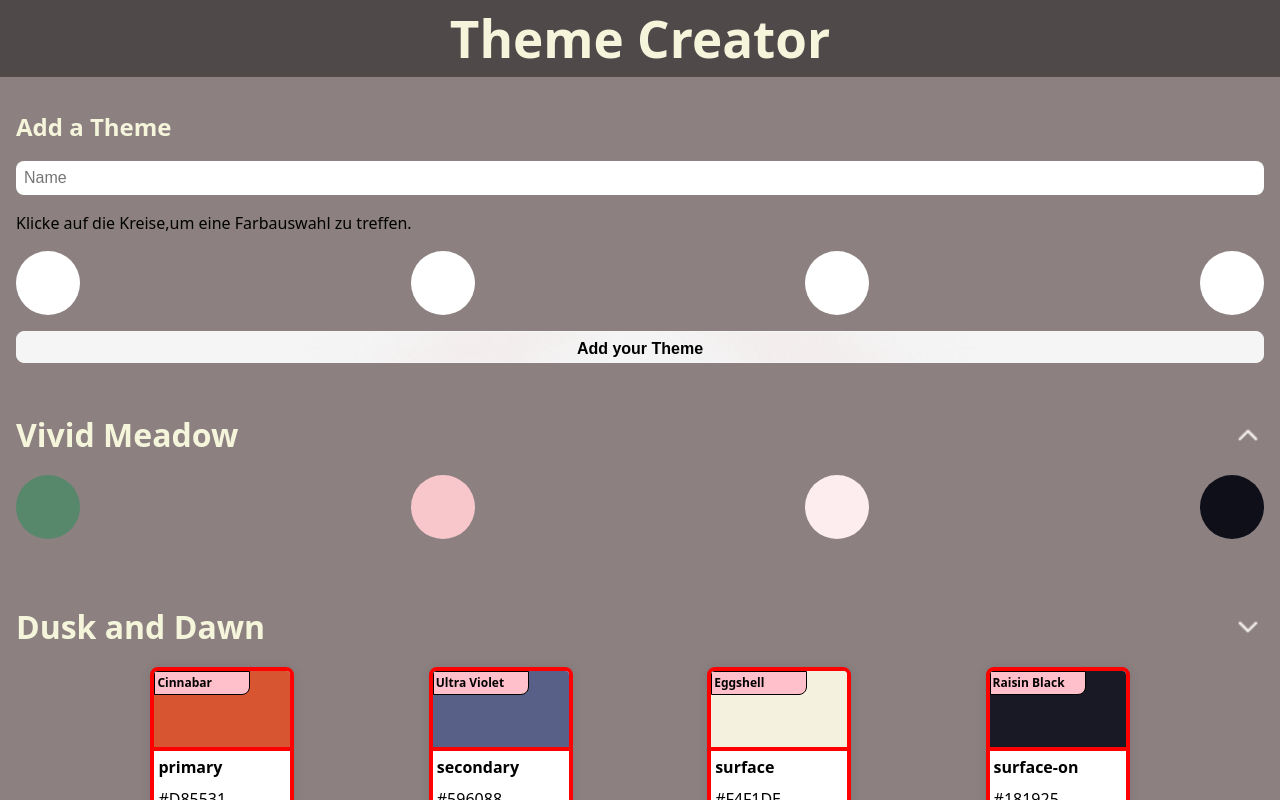
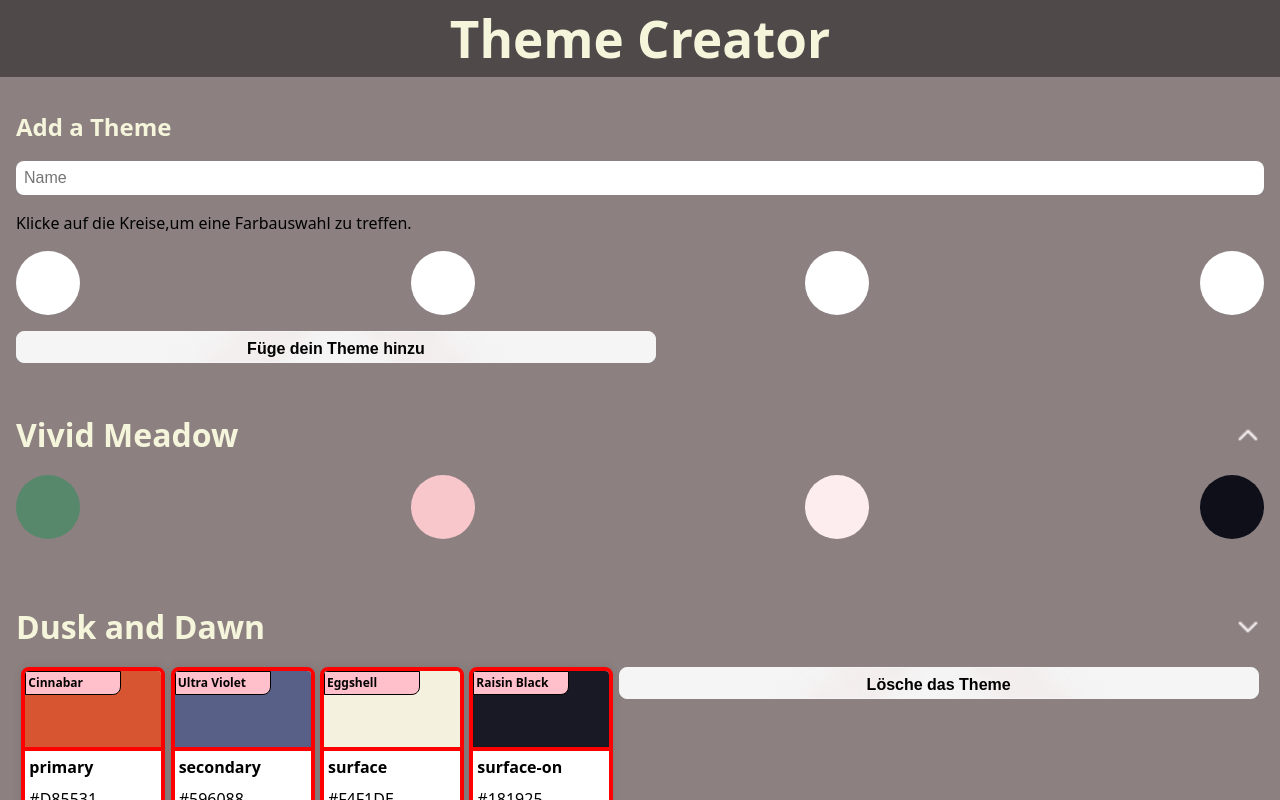
Before and after one commit to bbeck-hh/Theme-Creator, a React (Vite) app: page / in a window 1280 px wide. Both pictures are taken after a click on the button 1248 px from the left and 626 px from the top of the page. Shown: the top 800 px of the page. Built offline with nearby package versions, Linux system fonts and the light colour scheme.

Commit message:
Add theme deletion functionality and update styles for buttons

```diff
--- a/src/App.jsx
+++ b/src/App.jsx
@@ -11,12 +11,18 @@ export default function App() {
   function handleAddTheme(newTheme) {
     setThemes([...themes, newTheme]);
   }
+
+  function handleDeleteTheme(index) {
+    const newThemes = themes.filter((theme, i) => i !== index);
+    setThemes(newThemes);
+  }
+
   return (
     <>
       <header>
         <h1>Theme Creator</h1>
       </header>
-      <ThemeForm onAddTheme={handleAddTheme} />
+      <ThemeForm onAddTheme={handleAddTheme} onDeleteTheme={handleDeleteTheme} />
       {
         themes.map((theme, index) => (
           <div key={index} className="card-container">
@@ -30,6 +36,8 @@ export default function App() {
               activeTheme={activeTheme}
               //Setter-Funktion, um das aktuell geöffnete Theme zu setzen
               setActiveTheme={setActiveTheme}
+              // Funktion zum Löschen eines Themes
+              onDeleteTheme={handleDeleteTheme}
             />
           </div>
         ))
--- /dev/null
+++ b/src/components/Buttons/Buttons.css
@@ -0,0 +1,29 @@
+/* Button goes here */
+button {
+    width: 2rem;
+    height: 2rem;
+    background-image: url('./../../assets/chevron-up-w.png');
+    background-size: cover;
+    background-repeat: no-repeat;
+    background-position: center;
+    background-color: transparent;
+    border: none;
+    cursor: pointer;
+  }
+
+  button.active {
+    background-image: url('./../../assets/chevron-down-w.png');
+  }
+
+  /* Default button */
+  .delete-button,
+  .addTheme__button {
+    width: 50vw;
+    padding: .5rem;
+    background-color: #f5f5f5;
+    border: 1px solid #f5f5f5;
+    border-radius: .5rem;
+    font-size: 1rem;
+    font-weight: 600;
+    cursor: pointer;
+  }
--- a/src/components/Theme/Theme.css
+++ b/src/components/Theme/Theme.css
@@ -1,3 +1,4 @@
+@import url('../Buttons/Buttons.css');
 .theme{
   width: 100vw;
   padding: 1rem;
@@ -14,21 +15,3 @@
     height: 4rem;
     border-radius: 50%;
 }
-
-
-/* Button goes here */
-button {
-    width: 2rem;
-    height: 2rem;
-    background-image: url('./../../assets/chevron-up-w.png');
-    background-size: cover;
-    background-repeat: no-repeat;
-    background-position: center;
-    background-color: transparent;
-    border: none;
-    cursor: pointer;
-  }
-
-  button.active {
-    background-image: url('./../../assets/chevron-down-w.png');
-  }
--- a/src/components/Theme/Theme.jsx
+++ b/src/components/Theme/Theme.jsx
@@ -2,7 +2,7 @@ import React, { useState } from 'react';
 import Card from "../Card/Card";
 import "./Theme.css";
 
-export default function Theme({ theme, index, activeTheme, setActiveTheme }) {
+export default function Theme({ theme, index, activeTheme, setActiveTheme, onDeleteTheme }) {
     function handleCollapse(event) {
         event.preventDefault();
         // Wenn das gerade angeklickte Theme bereits geöffnet ist, schließe es, andernfalls öffne es
@@ -14,7 +14,6 @@ export default function Theme({ theme, index, activeTheme, setActiveTheme }) {
         <div className="theme">
             <div className="card__collection-name">
                 <span>{theme.name}</span>
-
                 <button onClick={handleCollapse} className={activeTheme === index ? 'active' : ''}>
                 </button>
             </div>
@@ -30,13 +29,18 @@ export default function Theme({ theme, index, activeTheme, setActiveTheme }) {
                         // colorRole ist die Rolle der Farbe,
                         // colorHex ist der Hex-Wert der Farbe,
                         // colorName ist der Name der Farbe
-                        <Card
-                            key={colorIndex}
-                            colorRole={color.role}
-                            colorHex={color.value}
-                            colorName={color.name}
-                        />
+                        <React.Fragment key={colorIndex}>
+                            <Card
+                                colorRole={color.role}
+                                colorHex={color.value}
+                                colorName={color.name}
+                                onDeleteTheme={() => onDeleteTheme(index)}
+                            />
+                        </React.Fragment>
                     ))}
+                    <button className="delete-button" onClick={() => onDeleteTheme(index)}>
+                        Lösche das Theme
+                    </button>
                 </div>
             ) : (
                 <div className="theme__preview">
--- a/src/components/ThemeForm/ThemeForm.css
+++ b/src/components/ThemeForm/ThemeForm.css
@@ -1,3 +1,4 @@
+@import url('../Buttons/Buttons.css');
 .addTheme__form {
     width: 100vw;
     padding: 0 1rem;
@@ -6,16 +7,7 @@
     display: flex;
     flex-direction: column;
 }
-.addTheme__button {
-  width: 100%;
-  padding: .5rem;
-  background-color: #f5f5f5;
-  border: 1px solid #f5f5f5;
-  border-radius: .5rem;
-  font-size: 16px;
-  font-weight: 600;
-  cursor: pointer;
-}
+
 .addTheme__colors {
     display: flex;
     justify-content: space-between;
--- a/src/components/ThemeForm/ThemeForm.jsx
+++ b/src/components/ThemeForm/ThemeForm.jsx
@@ -114,7 +114,7 @@ export default function ThemeForm({ onAddTheme }) {
                                 <button type="button" className="color-picker__button" onClick={handleClosePicker}></button>
                             </div>
                         )}
-                        <button className="addTheme__button">Add your Theme</button>
+                        <button className="addTheme__button">Füge dein Theme hinzu</button>
                     </div>
                 </form>
             </div>
```
